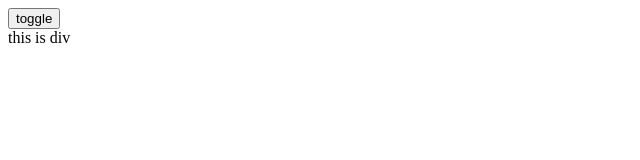
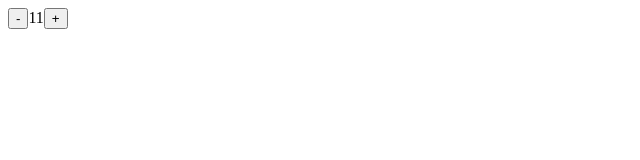
Before and after one commit to lan-sheng/react-basic, a React (Create React App) app: page / in a window 1280 px wide. Shown: the top 160 px of the page, without its empty margins (0-640 px from the left). Built offline with nearby package versions, Linux system fonts and the light colour scheme.

Commit message:
Redux与React结合

```diff
--- a/package.json
+++ b/package.json
@@ -3,11 +3,13 @@
   "version": "0.1.0",
   "private": true,
   "dependencies": {
+    "@reduxjs/toolkit": "^2.2.1",
     "@testing-library/jest-dom": "^5.17.0",
     "@testing-library/react": "^13.4.0",
     "@testing-library/user-event": "^13.5.0",
     "react": "^18.2.0",
     "react-dom": "^18.2.0",
+    "react-redux": "^9.1.0",
     "react-scripts": "5.0.1",
     "web-vitals": "^2.1.4"
   },
--- a/src/App.js
+++ b/src/App.js
@@ -1,17 +1,13 @@
-import { useState } from 'react'
-
-function useToggle() {
-  const [value, setValue] = useState(true)
-  const toggle = () => setValue(!value)
-  return { value, toggle }
-}
-
+import { useDispatch, useSelector } from 'react-redux'
+import { inscrement, decrement } from './store/modules/counterStore'
 function App() {
-  const { value, toggle } = useToggle()
+  const { count } = useSelector(state => state.counter)
+  const dispatch = useDispatch()
   return (
     <div className="App">
-      <button onClick={toggle}>toggle</button>
-      {value && <div>this is div</div>}
+      <button onClick={() => dispatch(decrement())}>-</button>
+      {count}
+      <button onClick={() => dispatch(inscrement())}>+</button>
     </div>
   )
 }
--- a/src/index.js
+++ b/src/index.js
@@ -1,7 +1,13 @@
 import React from 'react'
 import ReactDOM from 'react-dom/client'
+import { Provider } from 'react-redux'
 
 import App from './App'
+import store from './store/index'
 
 const root = ReactDOM.createRoot(document.getElementById('root'))
-root.render(<App />)
+root.render(
+  <Provider store={store }>
+    <App />
+  </Provider>
+)
--- /dev/null
+++ b/src/store/index.js
@@ -0,0 +1,8 @@
+import { configureStore } from '@reduxjs/toolkit'
+import counterReducer from './modules/counterStore'
+const store = configureStore({
+  reducer: {
+    counter: counterReducer,
+  },
+})
+export default store
--- /dev/null
+++ b/src/store/modules/counterStore.js
@@ -0,0 +1,20 @@
+import { createSlice } from '@reduxjs/toolkit'
+
+const counterStore = createSlice({
+  name: 'counter',
+  initialState: {
+    count: 11,
+  },
+  reducers: {
+    inscrement(state) {
+      state.count++
+    },
+    decrement(state) {
+      state.count--
+    },
+  },
+})
+const { inscrement, decrement } = counterStore.actions
+const reducer = counterStore.reducer
+export { inscrement, decrement }
+export default reducer
```
Also changed, not shown: src/store/modules/channelStore.js (added), 1 other file (tests, documents, lock files or other folders).
